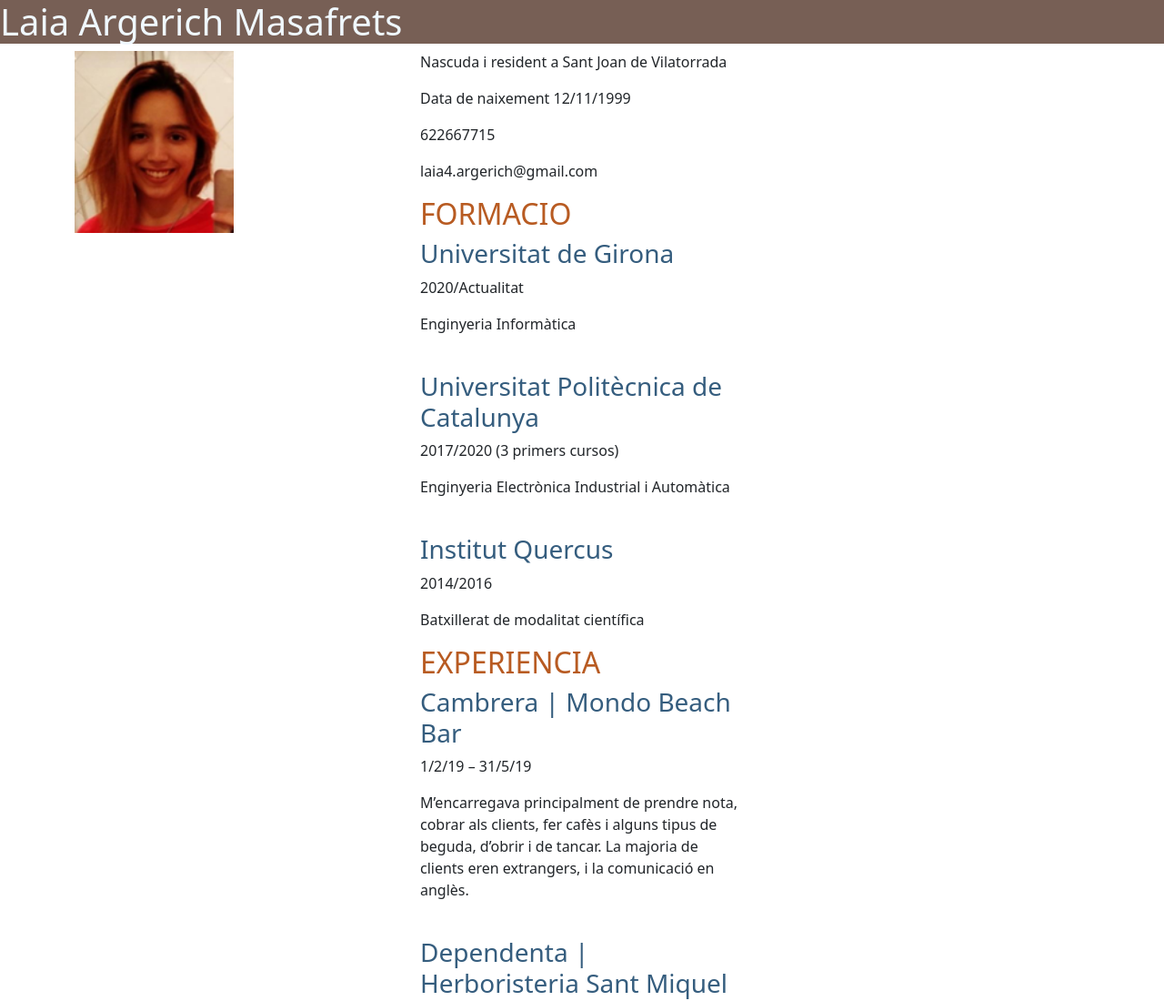
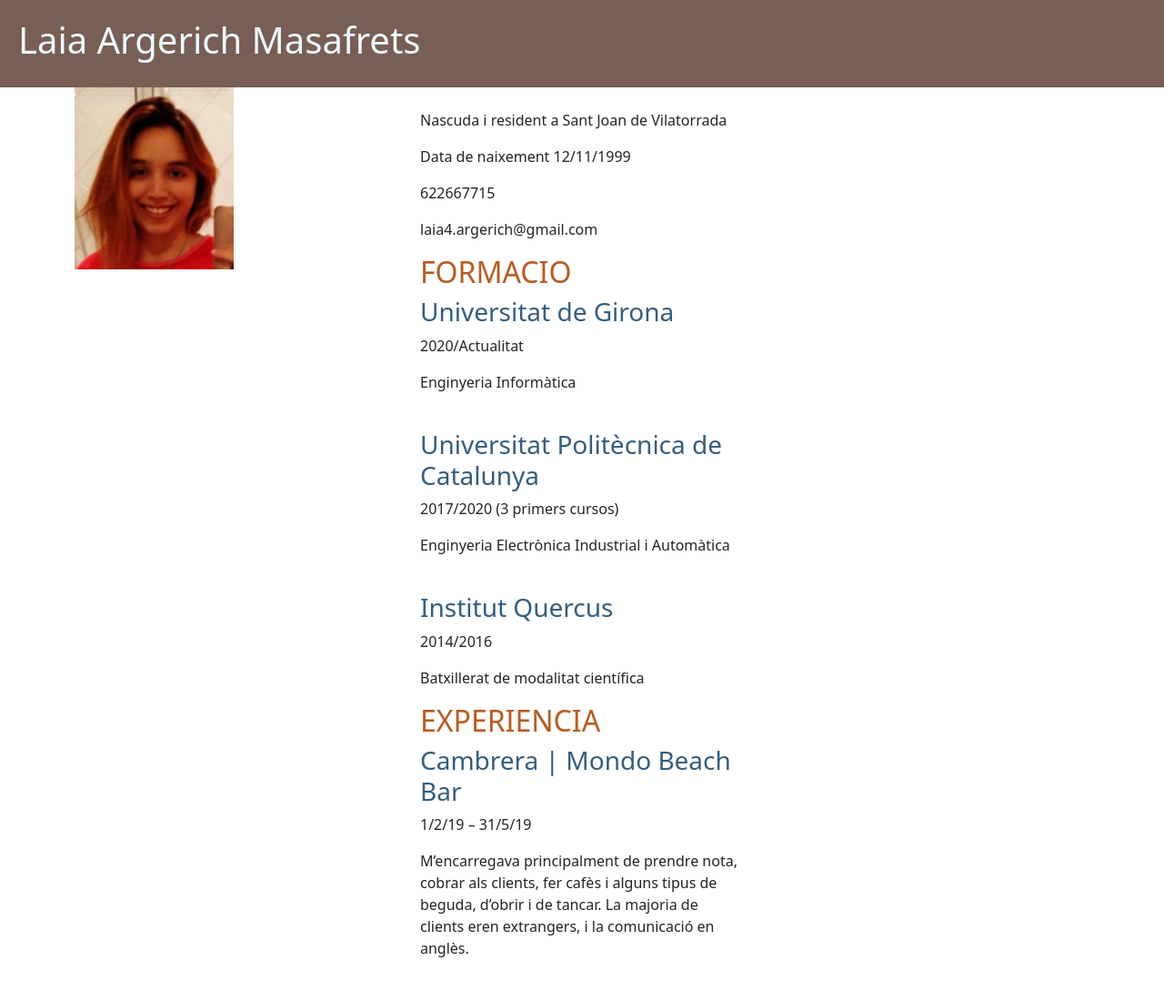
Before and after one commit to LaiaArgerich/LaiaArgerich.github.io, a plain HTML site: page CVLaiaArgerich.html in a window 1280 px wide. Shown: the top 1100 px of the page at 91% size. Drawn offline with nearby package versions, Linux system fonts and the light colour scheme.

Commit message:
nineth commit

```diff
--- a/CVLaiaArgerich.css
+++ b/CVLaiaArgerich.css
@@ -1,6 +1,7 @@
 .header{
     background-color: #775F55;
     color: aliceblue;
+    padding: 20px;
 }
 .imatge>img{
     height: 200px;
```
Also changed, not shown: CVLaiaArgerich.html (+1 -0 lines).
